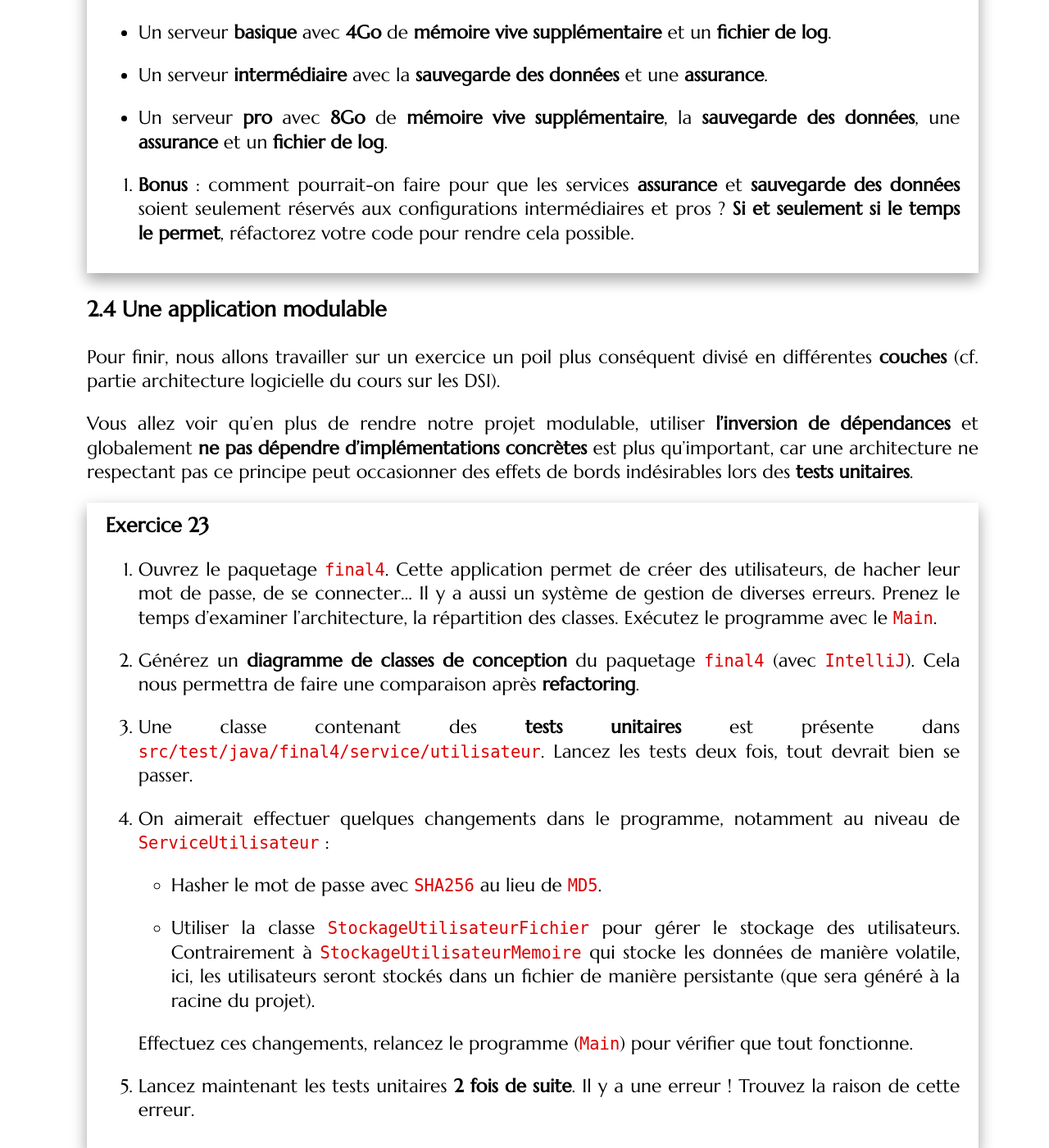
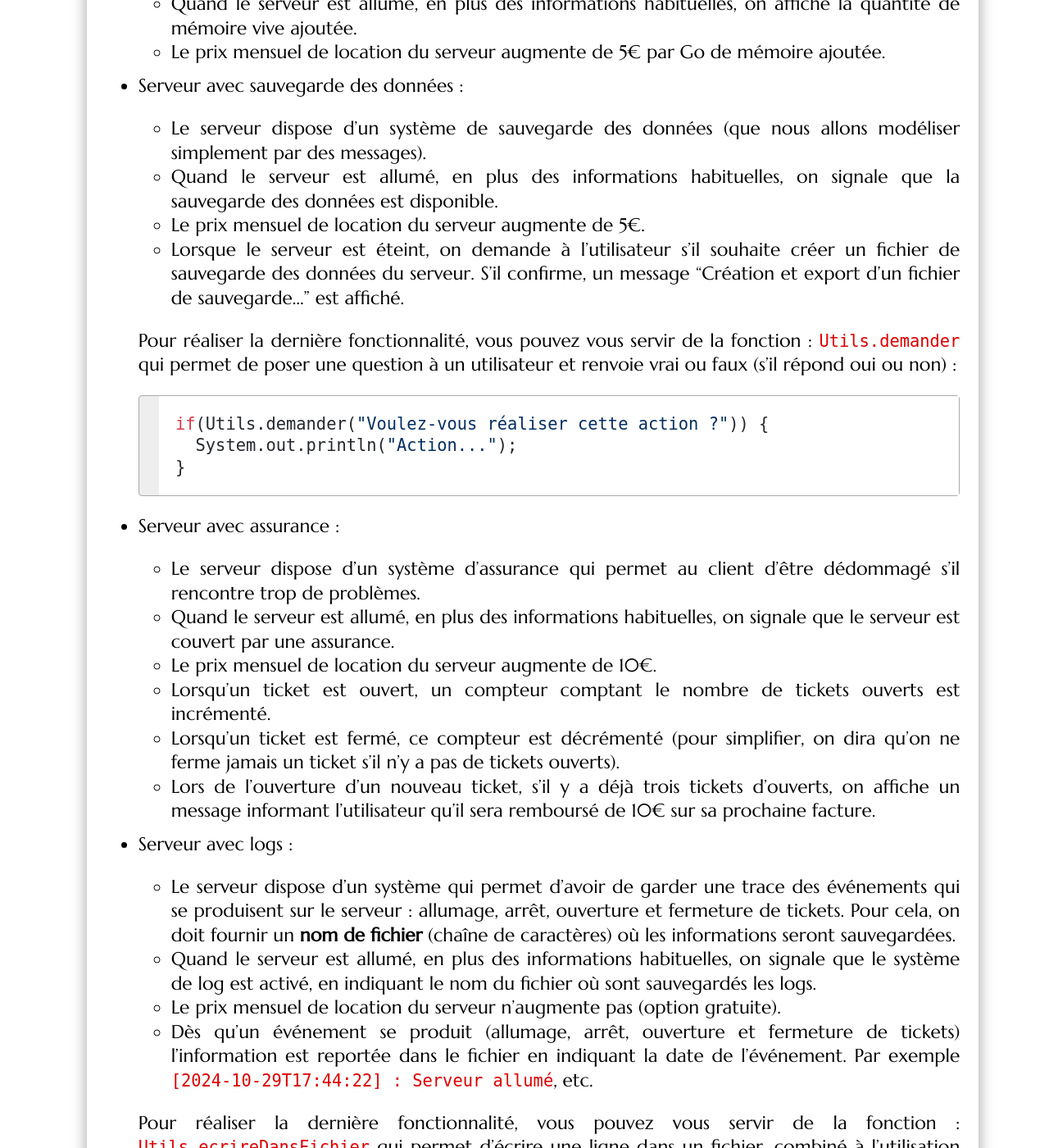
Before and after one commit to mgasquet/R304-QualiteDeveloppement, a Jekyll site: the page built from tutorials/tutorial3.md, in a window 1280 px wide and 1400 px high, scrolled down 49019 px. Shown: the whole window at 82% size. Built offline with Jekyll 4.4.1, drawn with Linux system fonts in a browser that asks for light colours; some web fonts are replaced; some of the changed text lies outside the part shown.

Commit message:
Mise à jour tp3 2024

````diff
--- a/tutorials/tutorial3.md
+++ b/tutorials/tutorial3.md
@@ -171,23 +171,24 @@ Ce principe semble assez facile à mettre en place, mais dans la réalité, on r
 
 1. Ouvrez le paquetage `srp1`. Examinez le code. Il s'agit d'un programme qui permet de faire un simple calcul (pour le moment, une addition). Actuellement, la classe `Client` possède trois responsabilités (certaines sont très simples et tiennent sur une ligne). Identifiez-les.
 
-2. Refactorez le code pour répartir les responsabilités de `Client` en **trois classes**.
+2. Refactorez le code pour répartir les responsabilités de `Client` en **trois nouvelles classes distinctes** (sans compter `Client`). `Client` devra ensuite simplement utiliser ces nouveaux **services**.
 
-3. Assurez-vous qu'en effectuant les changements suivants, vous ne modifiez jamais la même classe deux fois :
+3. Assurez-vous qu'en effectuant les changements suivants, vous ne modifiez jamais `Client`, ni la même classe deux fois de suite :
 
     * On veut que le calcul effectué soit une soustraction.
 
     * On veut que l'affichage final soit "Résultat : valeur".
 
-    * Pour la saisie, on veut plutôt utiliser un `Scanner` et la méthode `nextInt` au lieu d'un `BufferedReader` (il faudra enlever le **catch** de `IOException` et les `parseInt`). Pour rappel, pour définir un `Scanner` :
+    * Pour la saisie des nombres, on veut plutôt utiliser un `Scanner` et la méthode `nextInt` au lieu d'un `BufferedReader`. Il faudra enlever le **catch** de `IOException` et `NumberFormatException` ainsi que les `parseInt`. À la place, on attrapera une exception `InputMismatchException`. Pour rappel, pour définir un `Scanner` :
 
     ```java
     Scanner scanner = new Scanner(System.in);
+    int valeur = scanner.nextInt();
     ```
 
 </div>
 
-Bien sûr, ce premier exercice est très simpliste, mais il faut vous imaginer que les différentes responsabilités sont généralement des traitements plus longs et/ou plus complexes !
+Bien sûr, ce premier exercice est très simpliste (et donc assez peu concret), mais il faut vous imaginer que les différentes responsabilités sont généralement des traitements plus longs et/ou plus complexes !
 
 Voyons maintenant un autre exemple.
 
@@ -1311,15 +1312,57 @@ Dans cette section, vous allez travailler sur un ensemble d'exercices "de synth
 
   * Fermer un ticket (`fermerTicket`).
 
-2. On aimerait pouvoir ajouter divers **services optionnels** à un **serveur** :
+2. On aimerait pouvoir ajouter divers **services optionnels** à un **serveur**. On vous demande d'implémenter une solution permettant de créer des serveurs disposant de certains de ces services optionnels :
 
   * Serveur avec plus de mémoire vive :
 
+    * Le serveur dispose d'une extension de sa mémoire vive (nombre entier représentant des Go ajoutés).
+    * Quand le serveur est allumé, en plus des informations habituelles, on affiche la quantité de mémoire vive ajoutée.
+    * Le prix mensuel de location du serveur augmente de 5€ par Go de mémoire ajoutée.
+
   * Serveur avec sauvegarde des données :
+
+    * Le serveur dispose d'un système de sauvegarde des données (que nous allons modéliser simplement par des messages).
+    * Quand le serveur est allumé, en plus des informations habituelles, on signale que la sauvegarde des données est disponible.
+    * Le prix mensuel de location du serveur augmente de 5€.
+    * Lorsque le serveur est éteint, on demande à l'utilisateur s'il souhaite créer un fichier de sauvegarde des données du serveur. S'il confirme, un message "Création et export d'un fichier de sauvegarde..." est affiché.
+
+    Pour réaliser la dernière fonctionnalité, vous pouvez vous servir de la fonction : `Utils.demander` qui permet de poser une question à un utilisateur et renvoie vrai ou faux (s'il répond oui ou non) :
+
+    ```java
+    if(Utils.demander("Voulez-vous réaliser cette action ?")) {
+      System.out.println("Action...");
+    }
+    ```
 
   * Serveur avec assurance :
 
+    * Le serveur dispose d'un système d'assurance qui permet au client d'être dédommagé s'il rencontre trop de problèmes.
+    * Quand le serveur est allumé, en plus des informations habituelles, on signale que le serveur est couvert par une assurance.
+    * Le prix mensuel de location du serveur augmente de 10€.
+    * Lorsqu'un ticket est ouvert, un compteur comptant le nombre de tickets ouverts est incrémenté.
+    * Lorsqu'un ticket est fermé, ce compteur est décrémenté (pour simplifier, on dira qu'on ne ferme jamais un ticket s'il n'y a pas de tickets ouverts).
+    * Lors de l'ouverture d'un nouveau ticket, s'il y a déjà trois tickets d'ouverts, on affiche un message informant l'utilisateur qu'il sera remboursé de 10€ sur sa prochaine facture.
+
   * Serveur avec logs :
+
+    * Le serveur dispose d'un système qui permet d'avoir de garder une trace des événements qui se produisent sur le serveur : allumage, arrêt, ouverture et fermeture de tickets. Pour cela, on doit fournir un **nom de fichier** (chaîne de caractères) où les informations seront sauvegardées.
+    * Quand le serveur est allumé, en plus des informations habituelles, on signale que le système de log est activé, en indiquant le nom du fichier où sont sauvegardés les logs.
+    * Le prix mensuel de location du serveur n'augmente pas (option gratuite).
+    * Dès qu'un événement se produit (allumage, arrêt, ouverture et fermeture de tickets) l'information est reportée dans le fichier en indiquant la date de l'événement. Par exemple `[2024-10-29T17:44:22] : Serveur allumé`, etc.
+
+    Pour réaliser la dernière fonctionnalité, vous pouvez vous servir de la fonction : `Utils.ecrireDansFichier` qui permet d'écrire une ligne dans un fichier, combiné à l'utilisation d'un objet `LocalDateTime` :
+
+    ```java
+    LocalDateTime time = LocalDateTime.now();
+    Utils.ecrireDansFichier(nomFichier, String.format("[%s] : %s\n", time, "Mon message"));
+    ```
+
+    Normalement, le fichier sera sauvegardé à la racine de votre projet.
+
+    Il est conseillé de se créer une méthode (privée) afin de ne pas dupliquer le code.
+
+    Pour les logs, on se contentera de messages simples : Serveur allumé, Serveur éteint, Ticket ouvert, Ticket Fermé.
 
 3. Testez de créer divers serveurs avec des services (et vérifiez leur comportement : prix, allumage, tickets, etc) :
 
@@ -1341,11 +1384,11 @@ Vous allez voir qu'en plus de rendre notre projet modulable, utiliser **l'invers
 
 <div class="exercise">
 
-1. Ouvrez le paquetage `final4`. Cette application permet de créer des utilisateurs, de hacher leur mot de passe, de se connecter... Il y a aussi un système de gestion de diverses erreurs. Prenez le temps d'examiner l'architecture, la répartition des classes. Exécutez le programme avec le `Main`.
+1. Ouvrez le paquetage `bilan4`. Cette application permet de créer des utilisateurs, de hacher leur mot de passe, de se connecter... Il y a aussi un système de gestion de diverses erreurs. Prenez le temps d'examiner l'architecture, la répartition des classes. Exécutez le programme avec le `Main`.
 
-2. Générez un **diagramme de classes de conception** du paquetage `final4` (avec `IntelliJ`). Cela nous permettra de faire une comparaison après **refactoring**.
+2. Générez un **diagramme de classes de conception** du paquetage `bilan4` (avec `IntelliJ`). Cela nous permettra de faire une comparaison après **refactoring**.
 
-3. Une classe contenant des **tests unitaires** est présente dans `src/test/java/final4/service/utilisateur`. Lancez les tests deux fois, tout devrait bien se passer.
+3. Une classe contenant des **tests unitaires** est présente dans `src/test/java/bilan4/service/utilisateur`. Lancez les tests deux fois, tout devrait bien se passer.
 
 4. On aimerait effectuer quelques changements dans le programme, notamment au niveau de `ServiceUtilisateur` :
 
````
Also changed, not shown: other parts of tutorials/tutorial3.md (+7 -7 lines).
